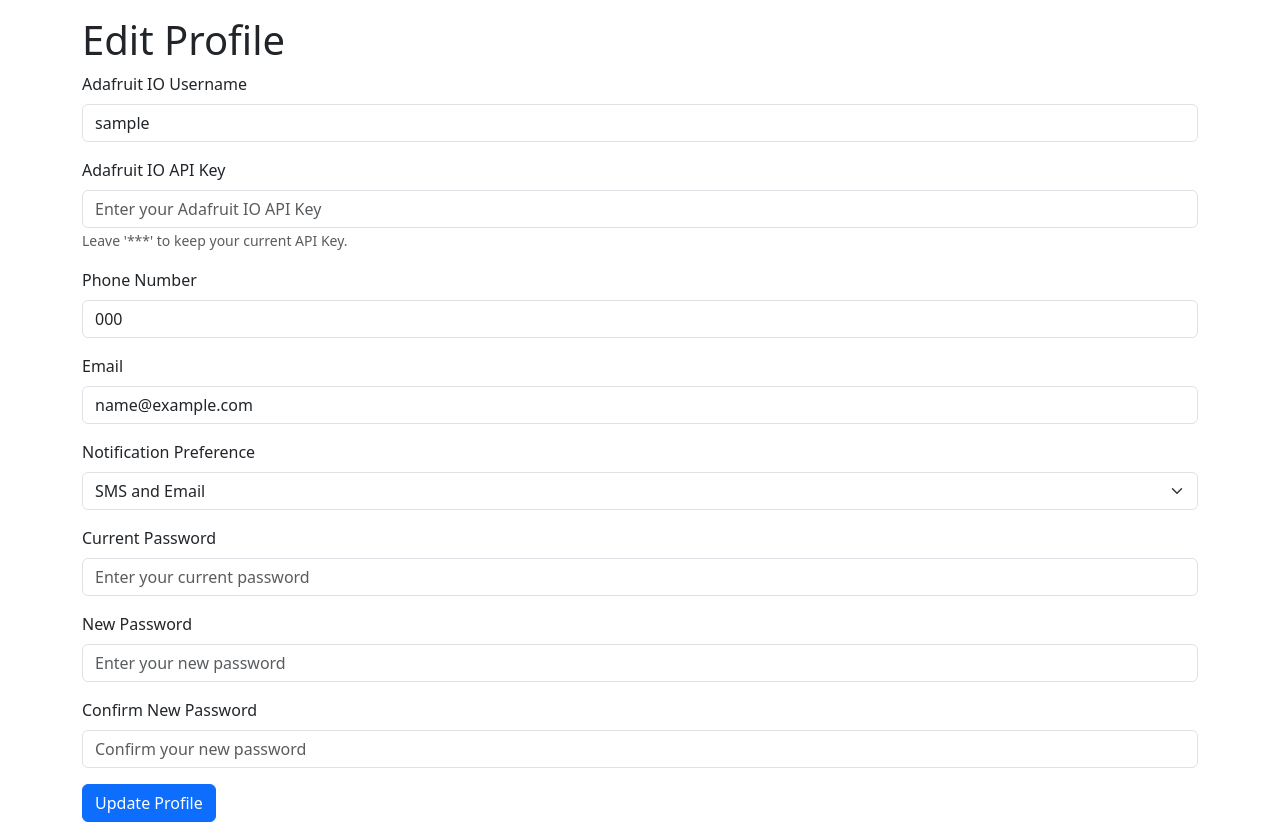
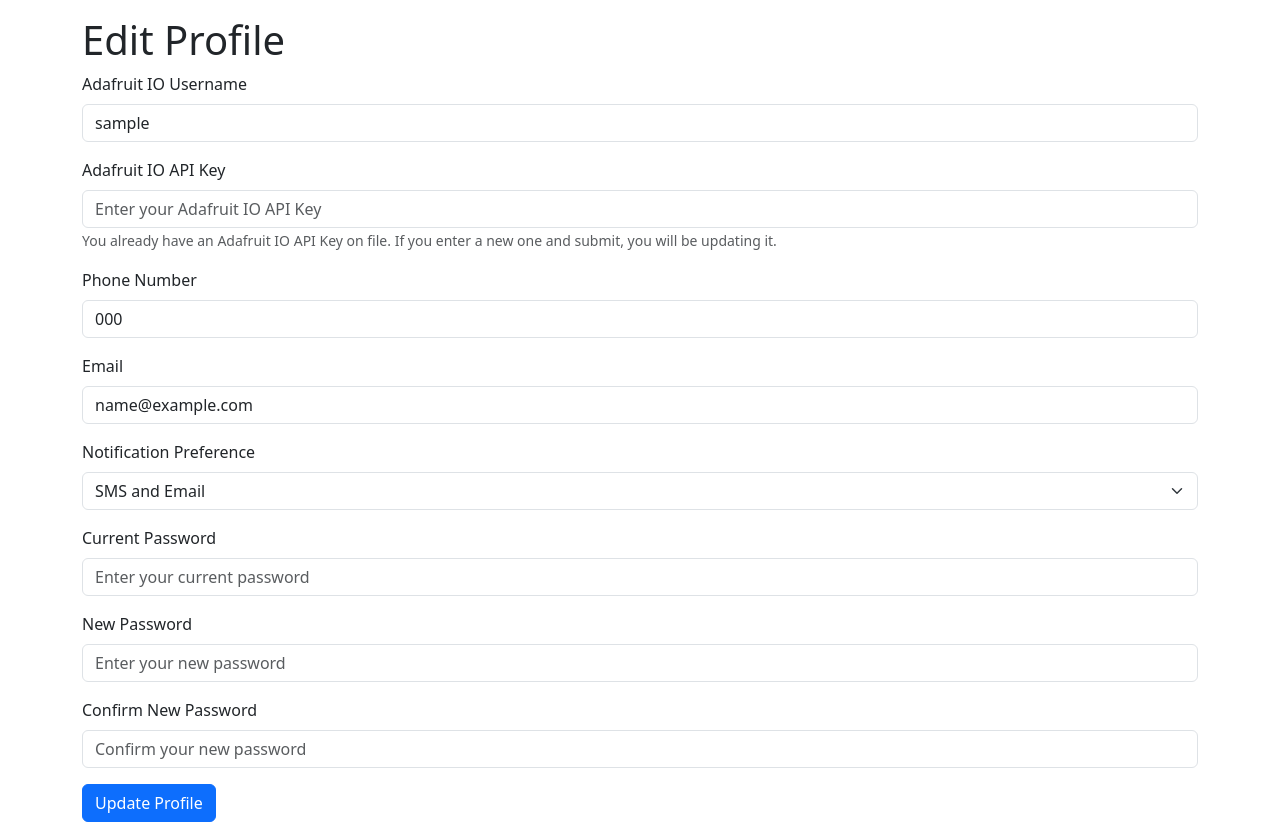
Before and after one commit to Coltinho10/CS437FinalProject, a Flask app: page /profile in a window 1280 px wide. Shown: the part 56-878 px from the top of the page. Run offline with Flask 3, Linux system fonts and the light colour scheme; a user stored in the database is signed in; tables that the repository leaves empty hold one stand-in row (values such as "Sample post").

Commit message:
improved profile page

```diff
--- a/app/routes.py
+++ b/app/routes.py
@@ -221,11 +221,17 @@ def init_routes(app, db, login_manager):
     @app.route('/profile', methods=['GET', 'POST'])
     @login_required
     def profile():
-        form = UserProfileForm(obj=current_user)  # Populate form with current user data
+        form = UserProfileForm()
 
-        # If user has an Adafruit AIO Key, set the form field to '***' to indicate it's set
-        if current_user.adafruit_aio_key and not form.adafruit_aio_key.data:
-            form.adafruit_aio_key.data = '***'
+        if request.method == 'GET':
+            # Pre-populate the form fields with current user data
+            form.adafruit_username.data = current_user.adafruit_username
+            form.phone_number.data = current_user.phone_number
+            form.email.data = current_user.email
+            form.notification_preference.data = current_user.notification_preference
+            # Pre-fill the adafruit_aio_key with masked value if it exists
+            if current_user.adafruit_aio_key:
+                form.adafruit_aio_key.data = '********'
 
         if form.validate_on_submit():
             # Update Adafruit Username if provided
@@ -233,26 +239,22 @@ def init_routes(app, db, login_manager):
                 current_user.adafruit_username = form.adafruit_username.data.strip()
 
             # Handle Adafruit AIO Key update
-            if form.adafruit_aio_key.data:
-                if form.adafruit_aio_key.data != '***':
-                    # User entered a new API Key; update it
-                    current_user.adafruit_aio_key = form.adafruit_aio_key.data.strip()
-                    flash('Adafruit IO API Key updated successfully!', 'success')
-                else:
-                    # User left the API Key as '***'; do not change it
-                    flash('Adafruit IO API Key remains unchanged.', 'info')
+            if form.adafruit_aio_key.data and form.adafruit_aio_key.data.strip():
+                # User entered something - update the key
+                current_user.adafruit_aio_key = form.adafruit_aio_key.data.strip()
+                flash('Adafruit IO API Key updated successfully!', 'success')
 
             # Handle password change
             if form.new_password.data:
                 if not form.current_password.data:
                     flash('Please enter your current password to set a new password.', 'danger')
-                    return redirect(url_for('profile'))
-                if check_password_hash(current_user.password_hash, form.current_password.data):
+                    # Do not redirect; allow the user to correct the form
+                elif check_password_hash(current_user.password_hash, form.current_password.data):
                     current_user.password_hash = generate_password_hash(form.new_password.data)
                     flash('Password updated successfully!', 'success')
                 else:
                     flash('Incorrect current password.', 'danger')
-                    return redirect(url_for('profile'))
+                    # Do not redirect; allow the user to correct the form
 
             # Update other profile fields if provided
             if form.phone_number.data:
@@ -270,18 +272,10 @@ def init_routes(app, db, login_manager):
                 db.session.rollback()
                 app.logger.error(f"Database error during profile update: {e}")
                 flash('An error occurred while updating your profile. Please try again.', 'danger')
-                return redirect(url_for('profile'))
+                # Do not redirect; allow the user to attempt again
 
-        elif request.method == 'POST':
-            # If form didn't validate, flash errors without redirecting
-            for field, errors in form.errors.items():
-                for error in errors:
-                    field_label = getattr(form, field).label.text
-                    flash(f"Error in {field_label}: {error}", 'danger')
-
+        # No need to handle form errors here; they will be displayed under the fields
         return render_template('profile.html', form=form)
-
-
 
     def fetch_feeds_from_adafruit(username, aio_key):
         url = f"https://io.adafruit.com/api/v2/{username}/feeds/"
--- a/app/templates/profile.html
+++ b/app/templates/profile.html
@@ -3,7 +3,9 @@
 
 <head>
     <title>Edit Profile</title>
+    <!-- Bootstrap CSS -->
     <link rel="stylesheet" href="https://cdn.jsdelivr.net/npm/bootstrap@5.3.2/dist/css/bootstrap.min.css">
+    <!-- Bootstrap JS Bundle -->
     <script src="https://cdn.jsdelivr.net/npm/bootstrap@5.3.2/dist/js/bootstrap.bundle.min.js"></script>
 </head>
 
@@ -69,7 +71,9 @@
                 {{ form.adafruit_aio_key.label(class="form-label") }}
                 {{ form.adafruit_aio_key(class="form-control", placeholder="Enter your Adafruit IO API Key") }}
                 {% if current_user.adafruit_aio_key %}
-                    <small class="form-text text-muted">Leave '***' to keep your current API Key.</small>
+                    <small class="form-text text-muted">
+                        You already have an Adafruit IO API Key on file. If you enter a new one and submit, you will be updating it.
+                    </small>
                 {% endif %}
                 {% for error in form.adafruit_aio_key.errors %}
                     <div class="text-danger">{{ error }}</div>
```
